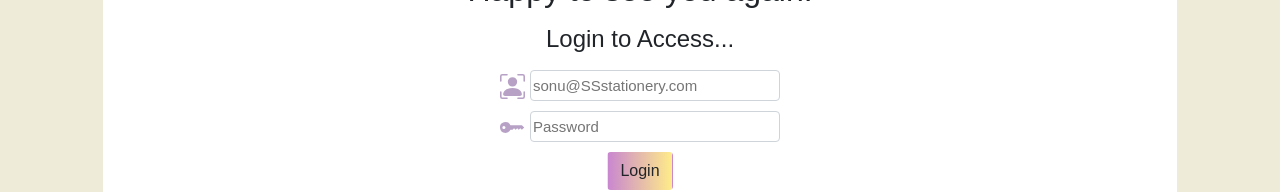
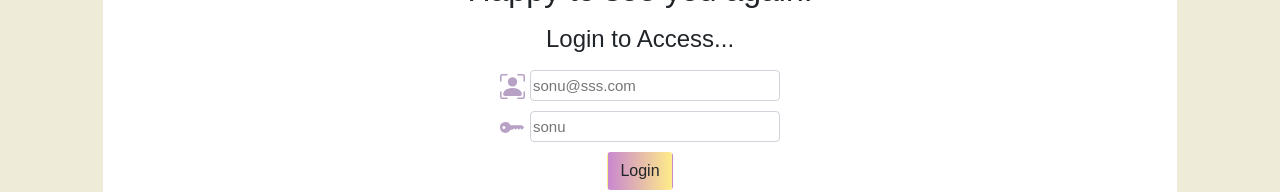
Before and after one commit to chaitanyaarige/sss, a Vue app: page /audit in a window 1280 px wide. Shown: the part 270-462 px from the top of the page. Built offline with nearby package versions, Linux system fonts and the light colour scheme.

Commit message:
companies

```diff
--- a/src/components/Login.vue
+++ b/src/components/Login.vue
@@ -1,6 +1,6 @@
 <template>
   <div class="m-5 p-5">
-    <form>
+    <form  @click="login()">
       <h2 class="m-3">Happy to see you again!</h2>
       <h4 class="m-3">Login to Access...</h4>
       <h6 v-if="errorLogin" class="errorText">Wrong Password or Email, Try Again !!</h6>
@@ -27,7 +27,7 @@
           :class="{'errorClass': errorLogin}"
           @input="removeError()"
           type="text"
-          placeholder="sonu@SSstationery.com"
+          placeholder="sonu@sss.com"
           v-model="email"
           name="email"
         />
@@ -52,12 +52,12 @@
           type="password"
           @input="removeError()"
           v-model="password"
-          placeholder="Password"
+          placeholder="sonu"
           name="psw"
         />
       </div>
 
-      <b-button @click="login()" variant="outline">Login</b-button>
+      <b-button variant="outline">Login</b-button>
     </form>
   </div>
 </template>
--- a/src/components/Topbar.vue
+++ b/src/components/Topbar.vue
@@ -17,7 +17,13 @@
       </div>
 
       <!-- Right aligned nav items -->
-      <b-navbar-nav v-b-tooltip.hover title="Log out" style="cursor: pointer" class="ml-auto mr-auto">
+      <b-navbar-nav
+        v-b-tooltip.hover
+        title="Log out"
+        @click="logoutCustomer"
+        style="cursor: pointer"
+        class="ml-auto mr-auto"
+      >
         <svg
           width="30px"
           height="30px"
@@ -38,8 +44,21 @@
 </template>
 
 <script>
+import { mapState, mapGetters } from "vuex";
 export default {
   name: "topbar",
+
+  computed: {
+    ...mapState({
+      isLoggedIn: (state) => state.auth.isLoggedIn,
+    }),
+  },
+
+  methods: {
+    logoutCustomer() {
+      this.$store.commit("auth/logoutCustomer");
+    },
+  },
 };
 </script>
 
--- a/src/store/auth.js
+++ b/src/store/auth.js
@@ -15,7 +15,7 @@ export default ({
         state.isLoggedIn = true
       }
     },
-    logoutCustomer() {
+    logoutCustomer(state, data) {
       state.isLoggedIn = false
     }
   }
```
